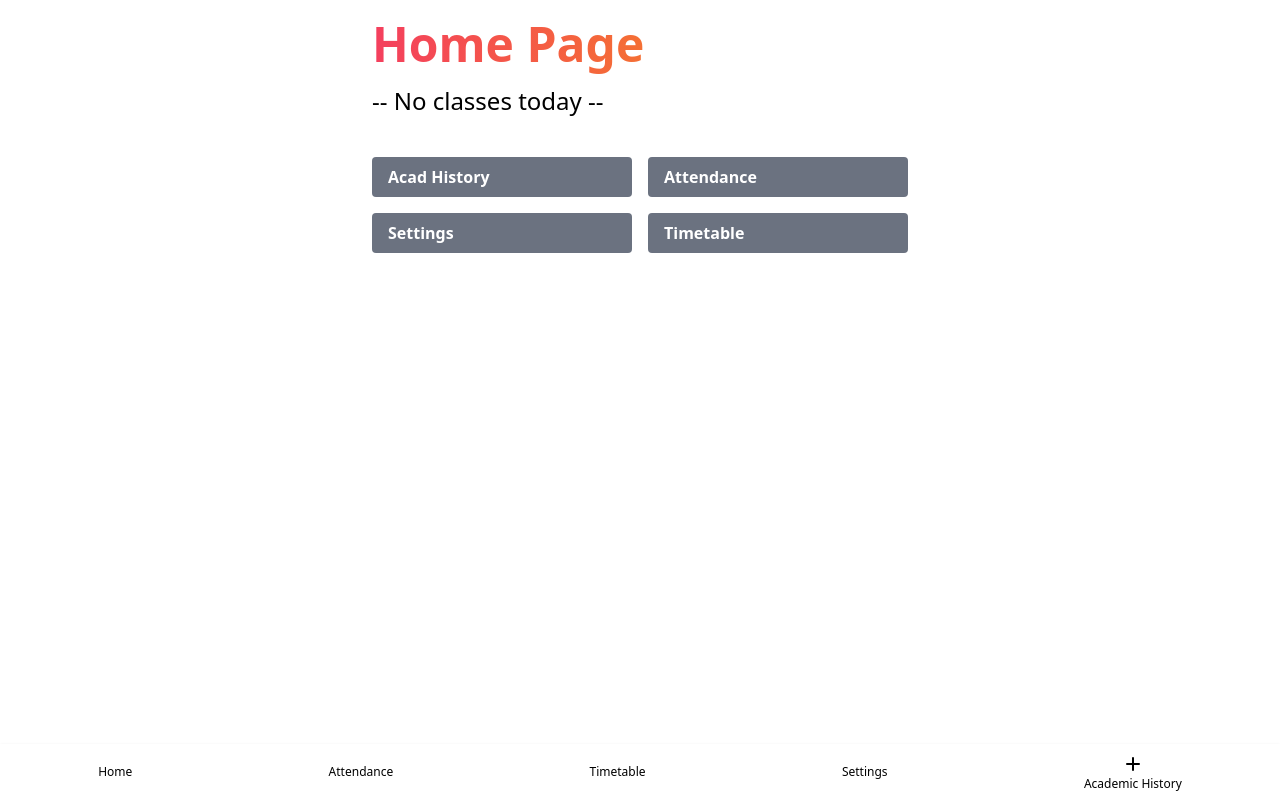
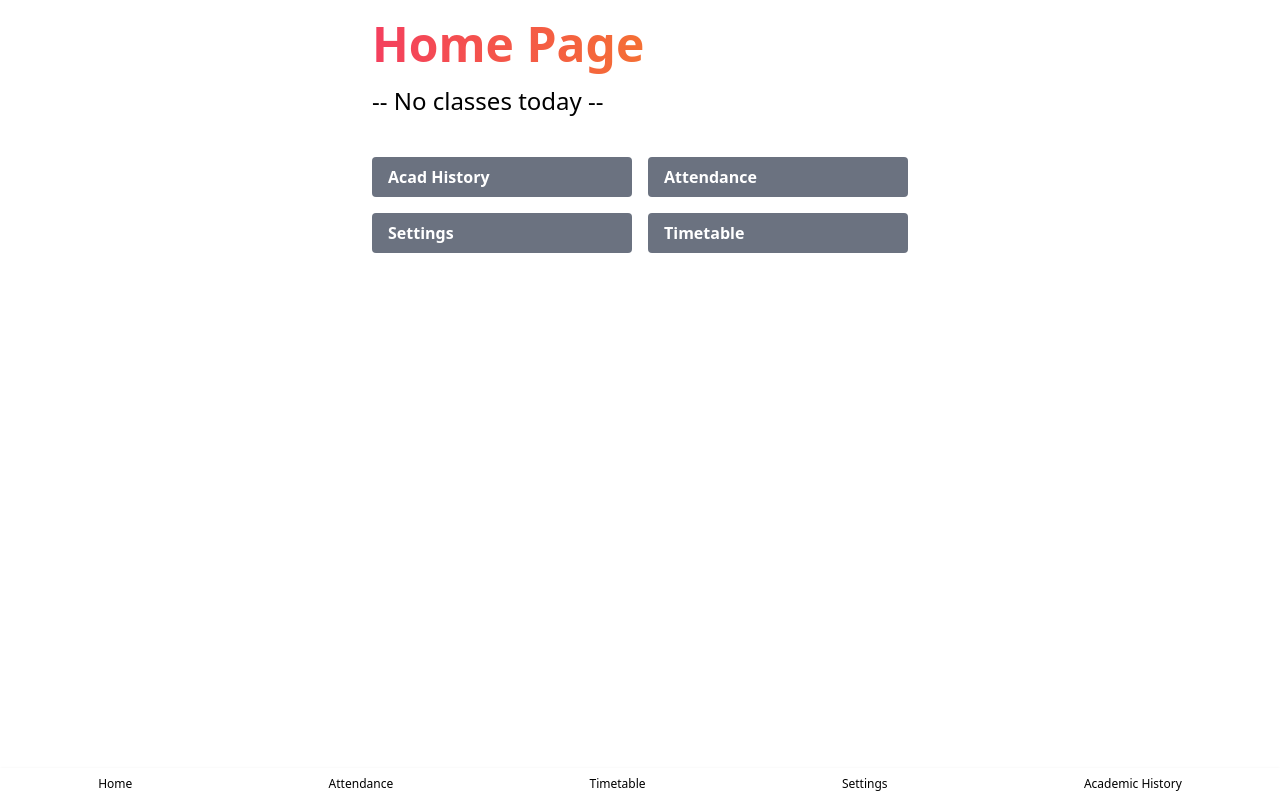
Before and after one commit to Sarath191181208/VitAPWebapp, a SvelteKit app: page /pages/home in a window 1280 px wide. Built offline with nearby package versions, Linux system fonts and the light colour scheme; some icons are missing.

Commit message:
added academics icon

```diff
--- a/src/components/icons/AcademicsIcon.svelte
+++ b/src/components/icons/AcademicsIcon.svelte
@@ -2,4 +2,4 @@
 export let className: string = "";
 </script>
 
-<i class="mi clipboard-list {className}"></i>
+<i class="mi mi-clipboard-list {className}"></i>
--- a/src/routes/pages/+layout.svelte
+++ b/src/routes/pages/+layout.svelte
@@ -3,6 +3,7 @@ import HomeIcon from "../../components/icons/HomeIcon.svelte";
 import BarChartIcon from "../../components/icons/BarChartIcon.svelte"
 import CalenderIcon from "../../components/icons/CalenderIcon.svelte"
 import SettingsIcon from "../../components/icons/SettingsIcon.svelte";
+import AcademicsIcon from "../../components/icons/AcademicsIcon.svelte"
 </script>
 
 <svelte:head>
@@ -53,19 +54,7 @@ import SettingsIcon from "../../components/icons/SettingsIcon.svelte";
         href="/pages/academic_history"
         class="flex flex-col items-center justify-center py-2"
       >
-        <svg
-          xmlns="http://www.w3.org/2000/svg"
-          class="h-6 w-6"
-          fill="none"
-          viewBox="0 0 24 24"
-        >
-          <path
-            stroke-linecap="round"
-            stroke-linejoin="round"
-            stroke-width="2"
-            d="M12 6v6m0 0v6m0-6h6m-6 0H6"
-          ></path>
-        </svg>
+        <AcademicsIcon className="text-xl"/>
         <span class="text-xs">Academic History</span>
       </a>
     </div>
```
